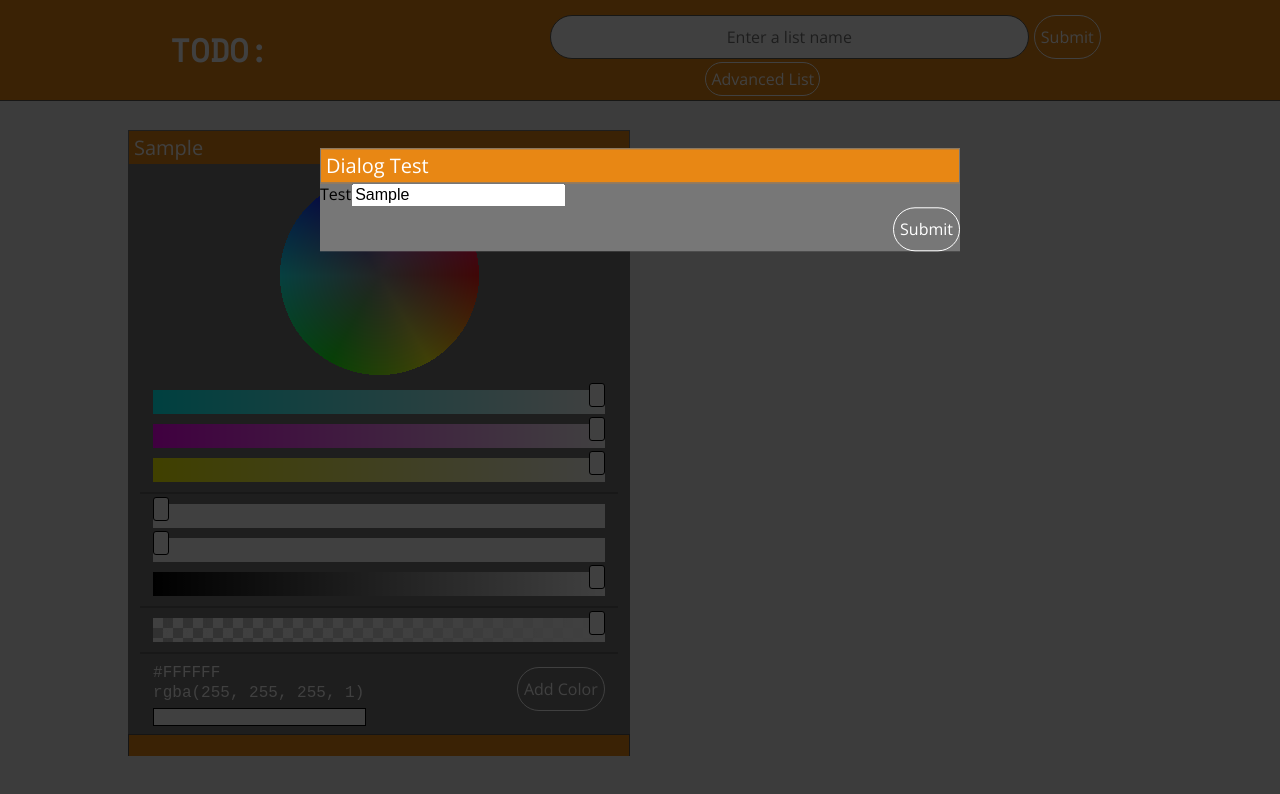
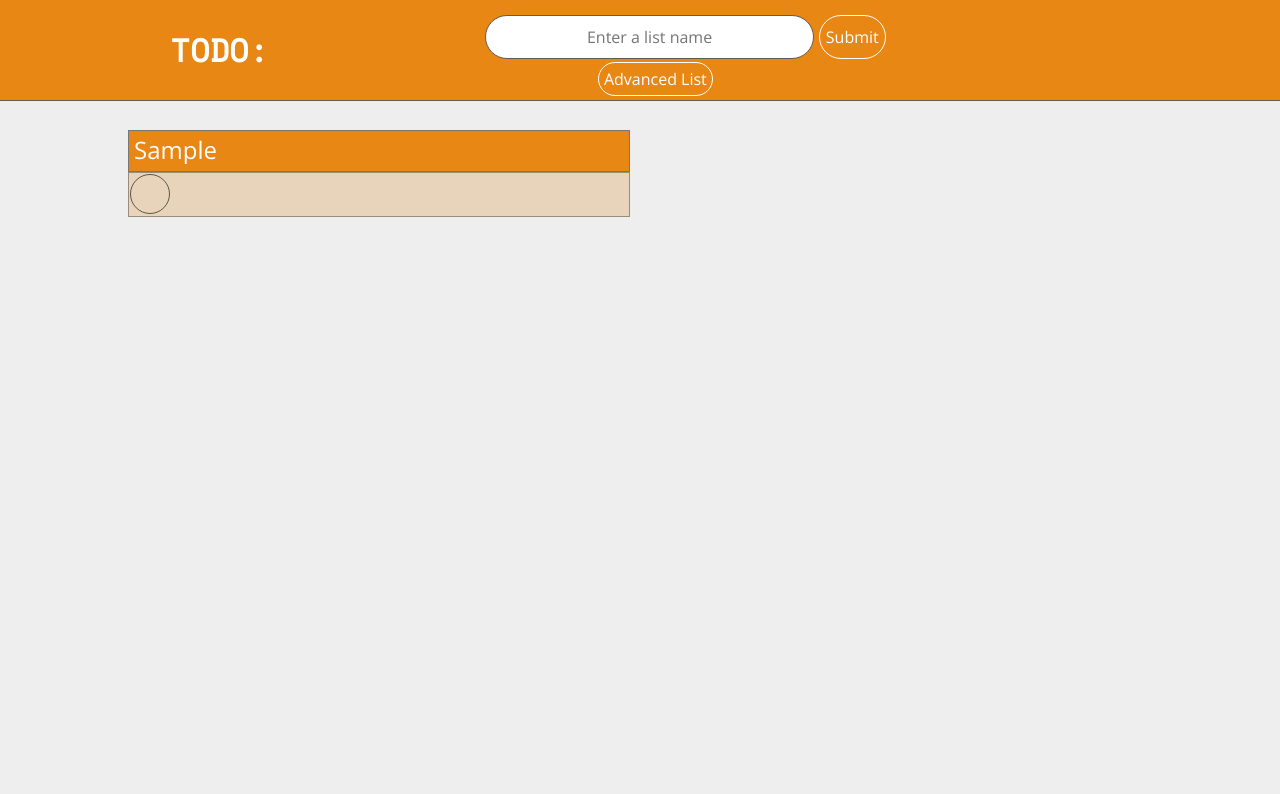
Before and after one commit to Zeerus/TODO, a React (Create React App) app: page / in a window 1280 px wide. Both pictures are taken after typing "Sample" into the empty fields and a click on the button "Submit". Shown: the top 794 px of the page. Built offline with nearby package versions, Linux system fonts and the light colour scheme; a web font is replaced by a local one.

Commit message:
Sweeping changes to size of elements on screen.

```diff
--- a/src/FullScreenDialog.css
+++ b/src/FullScreenDialog.css
@@ -15,11 +15,11 @@ body {
 
 .full-screen-splash {
   background: rgba(0, 0, 0, 0.75);
-  position: absolute;
+  position: fixed;
   top: 0px;
   left: 0px;
   width: 100vw;
-  height: 100%;
+  height: 100vh;
   z-index: 21; }
 
 .dialog-box-container {
@@ -27,7 +27,7 @@ body {
   position: absolute;
   width: 33.33%;
   left: 50%;
-  top: 25%;
+  top: 50%;
   transform: translate(-50%, -50%); }
   @media (min-width: 0px) and (max-width: 920px) {
     .dialog-box-container {
@@ -36,22 +36,38 @@ body {
     .dialog-box-container {
       width: 50%; } }
 
-.dialog-box-submit-button-container {
-  float: right; }
-
-.dialog-box-submit-button {
-  font-family: "Open Sans", sans-serif;
-  color: white;
-  display: inline-block;
-  margin-left: 5px;
-  border: 1px solid white;
-  border-radius: 30px;
-  line-height: 40px;
-  background: transparent;
-  outline: none; }
-  .dialog-box-submit-button:hover {
-    color: #E88714;
-    background: white; }
+.dialog-box-content-container {
+  padding: 10px; }
+  .dialog-box-content-container label {
+    margin: 10px 10px;
+    color: white;
+    font-family: "Open Sans", sans-serif;
+    display: block; }
+  .dialog-box-content-container input[type=text] {
+    width: calc(100% - 10px);
+    border-radius: 20px;
+    border: none;
+    background: white;
+    height: 25px;
+    line-height: 25px;
+    padding-left: 10px; }
+  .dialog-box-content-container select {
+    -webkit-border-radius: 20px;
+    -moz-border-radius: 20px;
+    border-radius: 20px;
+    height: 25px;
+    width: 100%;
+    padding-left: 10px; }
+    .dialog-box-content-container select:focus {
+      outline: none; }
+    .dialog-box-content-container select option:hover {
+      background-color: #E88714;
+      color: white;
+      box-shadow: inset 20px 20px #E88714; }
+    .dialog-box-content-container select option:focus {
+      background-color: #E88714;
+      color: white;
+      box-shadow: inset 20px 20px #E88714; }
 
 .dialog-box-header-container {
   font-family: "Open Sans", sans-serif;
@@ -76,8 +92,8 @@ body {
 
 .dialog-box-header-close-button {
   color: white;
-  width: 20px;
-  height: 20px;
+  width: 30px;
+  height: 30px;
   float: left;
   background: transparent;
   border: none;
@@ -85,6 +101,10 @@ body {
   text-align: center;
   margin-left: 5px;
   outline: none; }
+  .dialog-box-header-close-button i {
+    font-size: 1.5em;
+    position: relative;
+    left: 0px; }
 
 .dialog-box-header-close-button-icons {
   position: relative;
@@ -98,3 +118,30 @@ body {
 
 .dialog-box-header-close-button:active {
   background: #A6610F; }
+
+.dialog-error-container {
+  color: red;
+  text-align: center;
+  width: 100%;
+  margin: auto;
+  font-weight: bold; }
+
+.dialog-box-submit-button-container {
+  width: calc(100% - 20px);
+  height: 50px;
+  margin: 10px 10px; }
+
+.dialog-box-submit-button {
+  float: right;
+  font-family: "Open Sans", sans-serif;
+  color: white;
+  display: inline-block;
+  margin-left: 5px;
+  border: 1px solid white;
+  border-radius: 30px;
+  line-height: 40px;
+  background: transparent;
+  outline: none; }
+  .dialog-box-submit-button:hover {
+    color: #E88714;
+    background: white; }
--- a/src/FullScreenDialog.js
+++ b/src/FullScreenDialog.js
@@ -49,7 +49,6 @@ class FullScreenDialog extends Component {
                 }
 
                 if(this.props.epilogueArgs !== undefined) args = args.concat(this.props.epilogueArgs);
-                console.log(args);
                 this.props.submitFunc.apply(this, args);
             } else {
                 if(this.props.epilogueArgs !== undefined) args = args.concat(this.props.epilogueArgs);
@@ -69,6 +68,13 @@ class FullScreenDialog extends Component {
         }
     }
 
+    closeDialogSplash(event) {
+        var splashDiv = document.getElementById('dialog-full-screen-splash');
+        if(event.target === splashDiv){
+            this.closeDialog();
+        }
+    }
+
     renderError(){
         var returnValue;
         if(typeof this.props.dialogError !== undefined && this.props.dialogError){
@@ -83,13 +89,20 @@ class FullScreenDialog extends Component {
 
     render(){
         return (
-            <div className="full-screen-splash">
+            <div
+                className="full-screen-splash"
+                id="dialog-full-screen-splash"
+                onClick={(e) => this.closeDialogSplash(e)}>
                 <div className="dialog-box-container">
                     <FullScreenDialogHeader
                         title={this.props.title}
                         closeFunc={(typeof this.props.closeFunc !== undefined && this.props.closeFunc) ? () => this.props.closeFunc() : () => this.closeDialog()}/>
-                    {(this.props.content !== undefined) ? this.props.content : ''}
-                    {this.renderError()}
+                    <div className="dialog-box-content-container">
+                        {(this.props.content !== undefined) ? this.props.content : ''}
+                    </div>
+                    <div className="dialog-error-container">
+                        {this.renderError()}
+                    </div>
                     <div className="dialog-box-submit-button-container">
                         <button
                             className="dialog-box-submit-button"
--- a/src/TODOModule.css
+++ b/src/TODOModule.css
@@ -174,11 +174,12 @@ header {
   .header-left {
     width: 10%; }
   .header-center {
-    width: 90%; }
+    width: 90%;
+    text-align: center; }
   .header-button {
     display: none; } }
 
-@media (min-width: 921px) and (max-width: 1425px) {
+@media (min-width: 921px) and (max-width: 1276px) {
   .header-center {
     width: 66%; } }
 
@@ -202,8 +203,10 @@ header {
     font-family: "Open Sans", sans-serif;
     float: left;
     margin: 0px;
-    font-size: 20px;
-    font-weight: 400; }
+    font-size: 1.5em;
+    font-weight: 400;
+    max-width: 100%;
+    overflow: hidden; }
 
 .list-header::after {
   content: "";
@@ -215,8 +218,8 @@ header {
 
 .list-header-button {
   color: white;
-  width: 20px;
-  height: 20px;
+  width: 30px;
+  height: 30px;
   float: left;
   background: transparent;
   border: none;
@@ -227,8 +230,9 @@ header {
 
 .list-header-button-icons {
   position: relative;
-  left: -6px;
+  left: -2px;
   top: -1px;
+  font-size: 1.5em;
   display: inline-block;
   line-height: 20px;
   width: 20px;
@@ -296,14 +300,14 @@ header {
 .list-entry-button-check {
   background: transparent;
   border: 1px solid #5C5449;
-  border-radius: 15px;
-  width: 20px;
-  height: 20px;
+  border-radius: 30px;
+  width: 40px;
+  height: 40px;
   outline: none; }
   .list-entry-button-check i {
     color: #5C5449;
     position: relative;
-    left: -4px; }
+    font-size: 1.5em; }
 
 .list-entry-button-nocheck {
   display: none; }
@@ -328,7 +332,7 @@ header {
 
 .list-entry-delete-button {
   color: #5C5449;
-  width: 20px;
+  width: 30px;
   float: right;
   background: transparent;
   border: none;
@@ -338,7 +342,8 @@ header {
   outline: none; }
   .list-entry-delete-button i {
     position: relative;
-    left: -2px; }
+    left: -2px;
+    font-size: 1.5em; }
 
 .list-entry-delete-button:active {
   background: #B5A591; }
@@ -410,12 +415,14 @@ header {
 .list-color-wheel-controls-collapse-button {
   background: #E88714;
   border: 1px solid #555;
-  border-bottom: none;
+  height: 30px;
   color: white;
   float: left;
   width: 100%;
   text-align: center;
   outline: none; }
+  .list-color-wheel-controls-collapse-button i {
+    font-size: 1.5em; }
 
 .list-entry-table-color {
   background: #777;
--- a/src/TODOModule.js
+++ b/src/TODOModule.js
@@ -574,7 +574,7 @@ class TODOColorPicker extends Component {
                     <button
                         className="list-color-wheel-controls-collapse-button"
                         onClick={(listKey) => this.props.collapseWheelFunc(this.props.listKey)}>
-                        <i className={(this.props.colorWheelCollapsed? "fa fa-caret-down" : "fa fa-caret-up")}></i>
+                        <i className={(this.props.colorWheelCollapsed? "fa fa-caret-down " : "fa fa-caret-up ")}></i>
                     </button>
                 </div>
             </div>
@@ -601,7 +601,7 @@ class TODOListColorEntry extends Component {
                     <button
                         className="list-entry-delete-button color-delete-button"
                         onClick={(listKey, listEntry) => this.props.removeEntry(this.props.listKey, this.props.listEntryKey)}>
-                            <i className="fa fa-trash"></i>
+                            <i className="fa fa-trash "></i>
                     </button>
                 </td>
             </tr>
@@ -672,7 +672,7 @@ class TODOListEntry extends Component {
                     <button
                         className="list-entry-button-check"
                         onClick={(listKey, listEntryKey) => this.props.checkEntry(this.props.listKey, this.props.listEntryKey)}>
-                            <i className={this.props.checked ? "fa fa-check" : "list-entry-button-nocheck"}></i>
+                            <i className={this.props.checked ? "fa fa-check " : "list-entry-button-nocheck"}></i>
                     </button>
                 </td>
                 <td className="list-entry-text-container">
@@ -691,7 +691,7 @@ class TODOListEntry extends Component {
                     <button
                         className="list-entry-delete-button"
                         onClick={(listKey, listEntry) => this.props.removeEntry(this.props.listKey, this.props.listEntryKey)}>
-                            <i className="fa fa-trash"></i>
+                            <i className="fa fa-trash "></i>
                     </button>
                 </td>
             </tr>
@@ -709,29 +709,29 @@ class TODOListHeader extends Component {
     render() {
         return (
             <div className="list-header">
-                <h1>{this.props.listName}</h1>
                 <div className="list-header-button-container">
                     {this.props.listType === 'default' ? (
                             <button
                                 id={"list-header-add-entry-button" + this.props.listKey}
                                 className="list-header-button"
                                 onClick={(listKey) => this.props.addEntryFunc(this.props.listKey, '')}>
-                                    <i className="fa fa-plus list-header-button-icons"></i>
+                                    <i className="fa fa-plus  list-header-button-icons"></i>
                             </button>
                         ) : ''}
                     <button
                         id={"list-header-collapse-button" + this.props.listKey}
                         className="list-header-button"
                         onClick={(listKey) => this.props.collapseFunc(this.props.listKey)}>
-                            <i className={(this.props.collapsed? "fa fa-caret-right" : "fa fa-caret-down") + " list-header-button-icons"}></i>
+                            <i className={(this.props.collapsed? "fa fa-caret-right " : "fa fa-caret-down ") + " list-header-button-icons"}></i>
                     </button>
                     <button
                         id = {"list-header-delete-button" + this.props.listKey}
                         className="list-header-button"
                         onClick={(listKey) => this.props.deleteFunc(this.props.listKey)}>
-                            <i className="fa fa-times list-header-button-icons"></i>
+                            <i className="fa fa-times  list-header-button-icons"></i>
                     </button>
                 </div>
+                <h1>{this.props.listName}</h1>
             </div>
         );
     }
@@ -744,23 +744,7 @@ class TODOModule extends Component {
             currentKey: 1,
             uniqueListEntryID: 1,
             lists: {},
-            dialog: {
-                title : "Dialog Test",
-                content : (
-                    <div>
-                        <label>Test</label>
-                        <input type='text' id="dialog-text-0"></input>
-                    </div>
-                ),
-                submitFuncDataSpec: ['dialog-text-0'],
-                epilogueArgs : ["color"],
-                closeFunc: function(){
-                    this.setState((prevState, props) => {
-                        prevState['dialog'] = undefined;
-                    })
-                }.bind(this),
-                submitFunc: this.addList.bind(this)
-            }
+            dialog: undefined,
         }
     }
 
@@ -772,8 +756,9 @@ class TODOModule extends Component {
                     <div>
                         <label>List Name</label>
                         <input type='text' id='dialog-list-name'></input>
-                        <select id='dialog-list-type'>
-                            <option value='default' selected>TODO List</option>
+                        <label>List Type</label>
+                        <select id='dialog-list-type' defaultValue="default">
+                            <option value='default'>TODO List</option>
                             <option value='color'>Color Picker List</option>
                         </select>
                     </div>
@@ -786,7 +771,6 @@ class TODOModule extends Component {
                     })
                 }.bind(this),
                 submitFunc: function(listName, listType){
-                    console.log(listName + ", " + listType)
                     if(typeof listName !== undefined && listName){
                         this.addList(listName, listType)
                         this.setState((prevState, props) => {
--- a/src/scss/FullScreenDialog.scss
+++ b/src/scss/FullScreenDialog.scss
@@ -3,11 +3,11 @@
 
 .full-screen-splash{
     background: rgba(0,0,0,0.75);
-    position: absolute;
+    position: fixed;
     top: 0px;
     left: 0px;
     width: 100vw;
-    height: 100%;
+    height: 100vh;
     z-index: 21;
 }
 
@@ -16,7 +16,7 @@
     position: absolute;
     width: 33.33%;
     left: 50%;
-    top: 25%;
+    top: 50%;
     transform: translate(-50%, -50%);
 
     @media (min-width: 0px) and (max-width: 920px){
@@ -25,6 +25,53 @@
 
     @media (min-width: 921px) and (max-width: 1425px){
         width: 50%;
+    }
+}
+
+.dialog-box-content-container{
+    padding: 10px;
+    label {
+        margin: 10px 10px;
+        color: white;
+        font-family: $primary-font;
+        display: block;
+    }
+
+    input[type=text]{
+        width: calc(100% - 10px);
+        border-radius: 20px;
+        border: none;
+        background: white;
+        height: 25px;
+        line-height: 25px;
+        padding-left: 10px;
+    }
+
+    select{
+        -webkit-border-radius: 20px;
+        -moz-border-radius: 20px;
+        border-radius: 20px;
+        height: 25px;
+        width: 100%;
+        padding-left: 10px;
+
+        &:focus{
+            outline: none;
+        }
+
+        option {
+            &:hover{
+                background-color: $primary-color;
+                color: white;
+                box-shadow: inset 20px 20px $primary-color;
+            }
+
+            &:focus{
+                background-color: $primary-color;
+                color: white;
+                box-shadow: inset 20px 20px $primary-color;
+            }
+        }
     }
 }
 
@@ -56,8 +103,8 @@
 
 .dialog-box-header-close-button{
     color: white;
-    width: 20px;
-    height: 20px;
+    width: 30px;
+    height: 30px;
     float: left;
     background: transparent;
     border: none;
@@ -65,6 +112,12 @@
     text-align: center;
     margin-left: 5px;
     outline: none;
+
+    i{
+        font-size: 1.5em;
+        position: relative;
+        left: 0px;
+    }
 }
 
 .dialog-box-header-close-button-icons{
@@ -82,11 +135,22 @@
     background: #A6610F;
 }
 
+.dialog-error-container{
+    color: red;
+    text-align: center;
+    width: 100%;
+    margin: auto;
+    font-weight: bold;
+}
+
 .dialog-box-submit-button-container{
-    float: right;
+    width: calc(100% - 20px);
+    height: 50px;
+    margin: 10px 10px;
 }
 
 .dialog-box-submit-button {
+    float: right;
     font-family: $primary-font;
     color: white;
     display: inline-block;
--- a/src/scss/components/header.scss
+++ b/src/scss/components/header.scss
@@ -126,6 +126,7 @@ header {
 
     .header-center{
         width: 90%;
+        text-align: center;
     }
 
     .header-button{
@@ -133,7 +134,7 @@ header {
     }
 }
 
-@media (min-width: 921px) and (max-width: 1425px){
+@media (min-width: 921px) and (max-width: 1276px){
     .header-center{
         width: 66%;
     }
--- a/src/scss/components/list-color-picker.scss
+++ b/src/scss/components/list-color-picker.scss
@@ -80,12 +80,16 @@
 .list-color-wheel-controls-collapse-button{
     background: $primary-color;
     border: 1px solid #555;
-    border-bottom: none;
+    height: 30px;
     color: white;
     float: left;
     width: 100%;
     text-align: center;
     outline: none;
+
+    i{
+        font-size: 1.5em;
+    }
 }
 
 .list-entry-table-color{
--- a/src/scss/components/list-entry.scss
+++ b/src/scss/components/list-entry.scss
@@ -16,15 +16,15 @@
 .list-entry-button-check{
     background: transparent;
     border: 1px solid #5C5449;
-    border-radius: 15px;
-    width:20px;
-    height: 20px;
+    border-radius: 30px;
+    width:40px;
+    height: 40px;
     outline: none;
 
     i{
         color: #5C5449;
         position: relative;
-        left: -4px;
+        font-size: 1.5em;
     }
 }
 
@@ -55,7 +55,7 @@
 
 .list-entry-delete-button{
     color: #5C5449;
-    width: 20px;
+    width: 30px;
     float: right;
     background: transparent;
     border: none;
@@ -67,6 +67,7 @@
     i{
         position: relative;
         left: -2px;
+        font-size: 1.5em;
     }
 }
 
--- a/src/scss/components/list-main.scss
+++ b/src/scss/components/list-main.scss
@@ -21,8 +21,10 @@
         font-family: $primary-font;
         float: left;
         margin: 0px;
-        font-size: 20px;
+        font-size: 1.5em;
         font-weight: 400;
+        max-width: 100%;
+        overflow: hidden;
     }
 }
 
@@ -38,8 +40,8 @@
 
 .list-header-button{
     color: white;
-    width: 20px;
-    height: 20px;
+    width: 30px;
+    height: 30px;
     float: left;
     background: transparent;
     border: none;
@@ -51,8 +53,9 @@
 
 .list-header-button-icons{
     position: relative;
-    left: -6px;
+    left: -2px;
     top: -1px;
+    font-size: 1.5em;
     display: inline-block;
     line-height: 20px;
     width: 20px;
```
